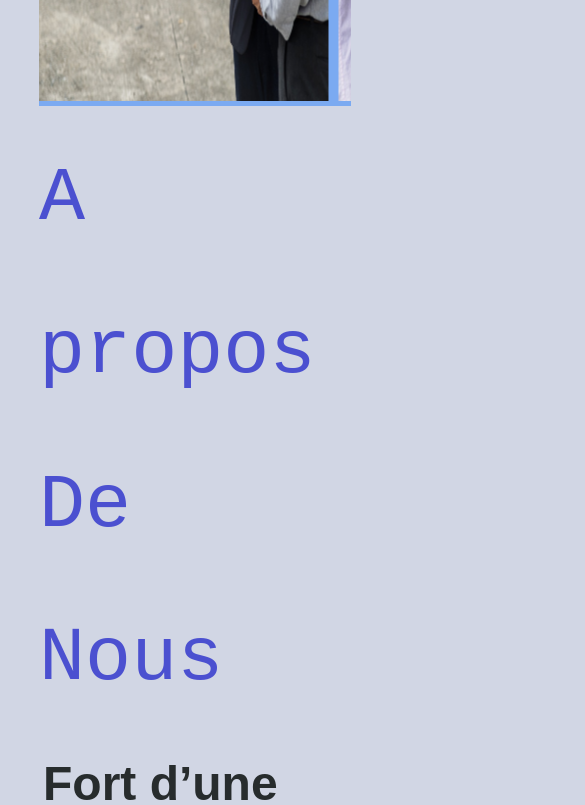
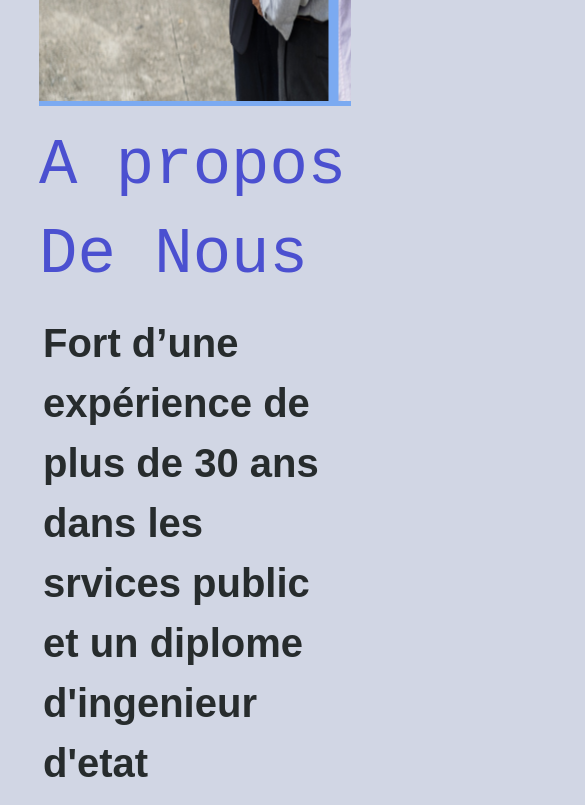
Before and after one commit to uskawi/Projects, a plain HTML site: page index.html in a window 390 px wide. Shown: the part 500-1305 px from the top of the page, 585 px wide, since content can reach past the window. Drawn offline with nearby package versions, Linux system fonts and the light colour scheme.

Commit message:
Update styles.css

```diff
--- a/styles.css
+++ b/styles.css
@@ -107,14 +107,18 @@ color: rgb(65, 104, 172);
 
                                  /* media query */
 @media only screen and (max-width:993px){
-h1, h2, h3, h4{
-  font-size: 4.8em;
+.logo {
+  height: 200px;
+}
+  h1, h2, h3, h4{
+  font-size: 4rem;
+  line-height: 1.4;
 }
 hr {
   display: none;
 }
 li {
-  font-size: 3rem;
+  font-size: 2.5rem;
   font-weight: 700;
 }
 
@@ -134,7 +138,7 @@ li {
 }
 
 .p-1, .p-2, .contact {
-  font-size: 3rem;
+  font-size: 2.5rem;
   font-weight: 700;
 
  }
```
